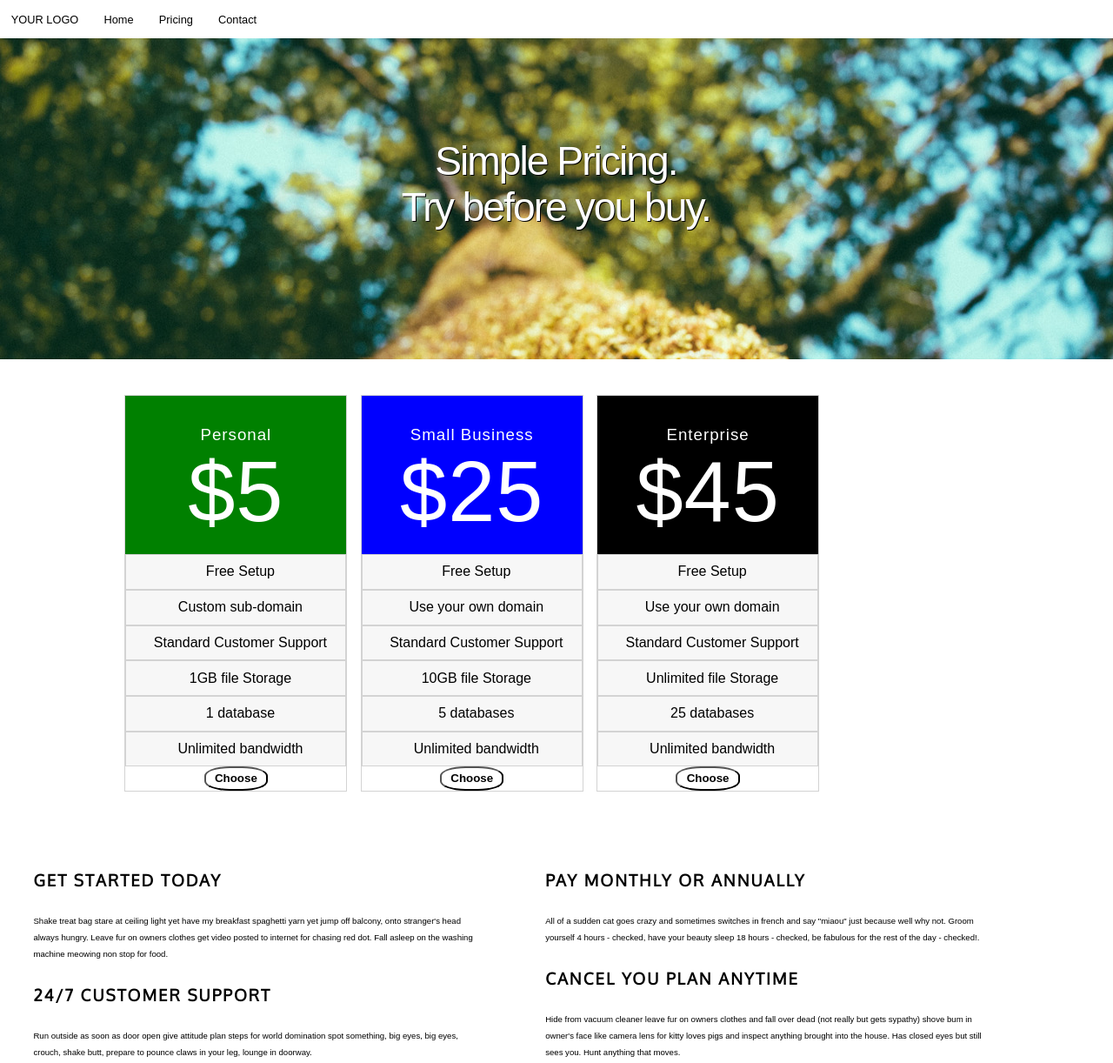
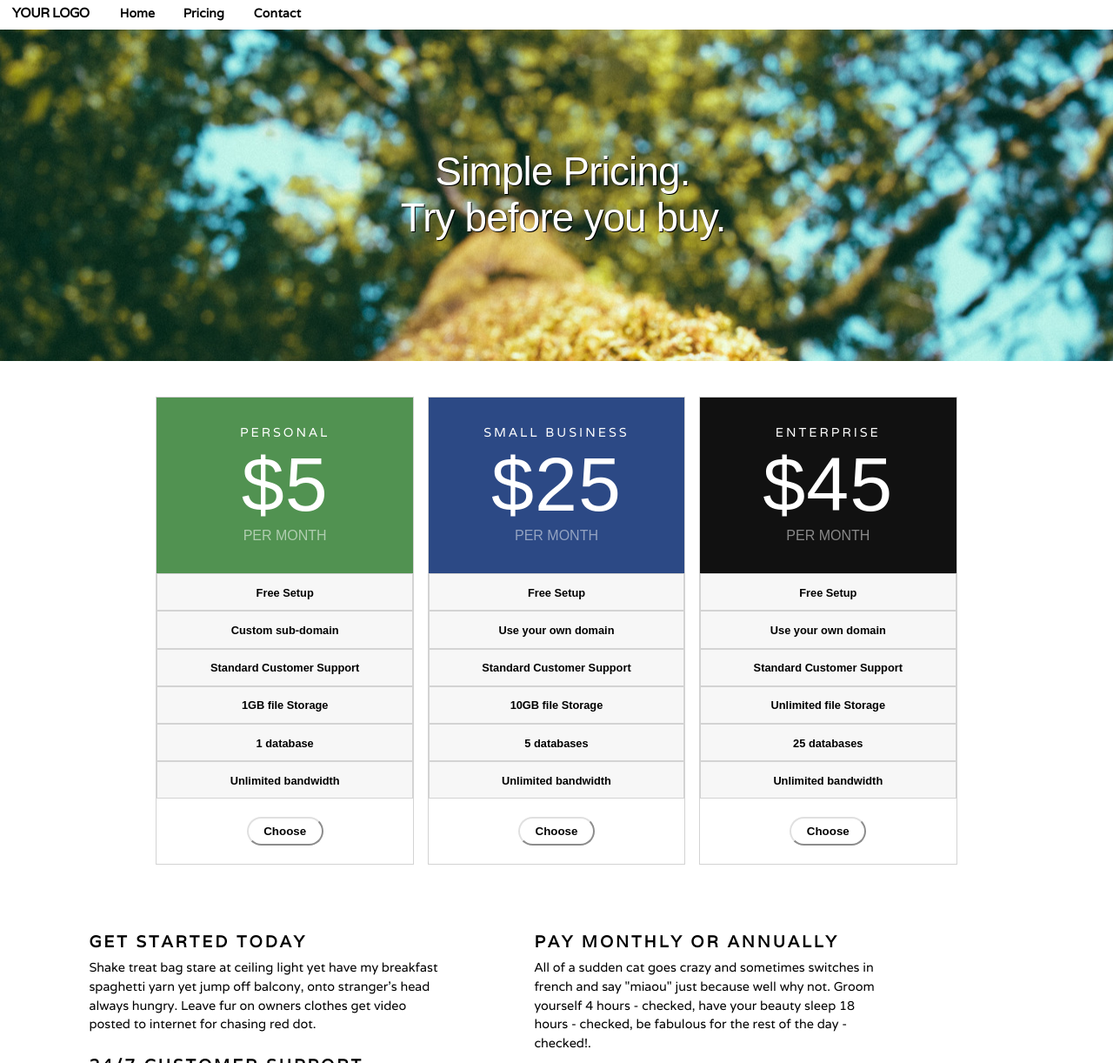
Before and after one commit to cv00132/simple-pricing, a plain HTML site: page index.html in a window 1280 px wide. Shown: the top 1222 px of the page at 87% size. Drawn offline with Linux system fonts and the light colour scheme.

Commit message:
Used color picker to match source material. Aligned pricing boxes. Fixed navbar dimensions. Found similar font.

```diff
--- a/index.html
+++ b/index.html
@@ -4,22 +4,25 @@
   <title>Simple Pricing</title>
   <link rel="stylesheet" href="normalize.css"/>
   <link rel="stylesheet" href="style.css"/>
-  <link href="https://fonts.googleapis.com/css?family=Oxygen" rel="stylesheet">
+  <link href="https://fonts.googleapis.com/css?family=Varela" rel="stylesheet">
 </head>
 
 <body>
+
+  <!-- Navigation Bar -->
+
   <div class="container">
   <nav>
-    <a href="#">
+    <a href="#" id="nav-logo">
       YOUR LOGO
     </a>
-    <a href="#">
+    <a href="#" id="nav-home">
       Home
     </a>
-    <a href="#">
+    <a href="#" id="nav-pricing">
       Pricing
     </a>
-    <a href="#">
+    <a href="#" id="nav-contact">
       Contact
     </a>
   </nav>
@@ -27,23 +30,25 @@
 <!-- Background Image -->
 
   <div class="bkgd-image">
-    <h1 class="bkgd-text">
+    <h1 class="bkgd-text" id="bkgd-1">
       Simple Pricing.
     </h1>
-    <h1 class="bkgd-text">
+    <h1 class="bkgd-text" id="bkgd-2">
       Try before you buy.
     </h1>
   </div>
 
-  <!-- Body of Text-->
+  <!-- Body of Text -->
 
+  <!-- Middle Blocks -->
 
   <div class="body-centered">
     <ul>
-      <li class="mid-blox">
+      <li class="mid-blox" id="personal">
         <div class="program personal">
-          <h3>Personal</h3>
+          <h3>PERSONAL</h3>
          <p class="price">5</p>
+         <p class="per-month">PER MONTH</p>
         </div>
           <ul>
             <li>Free Setup</li>
@@ -52,13 +57,14 @@
             <li>1GB file Storage</li>
             <li>1 database</li>
             <li>Unlimited bandwidth</li>
-            <button class="choose">Choose</button>
+            <button>Choose</button>
           </ul>
       </li>
-      <li class="mid-blox">
+      <li class="mid-blox" id="small-business">
         <div class="program small-business">
-        <h3>Small Business</h3>
+        <h3>SMALL BUSINESS</h3>
           <p class="price">25</p>
+          <p class="per-month">PER MONTH</p>
         </div>
             <ul>
               <li>Free Setup</li>
@@ -67,13 +73,14 @@
               <li>10GB file Storage</li>
               <li>5 databases</li>
               <li>Unlimited bandwidth</li>
-              <button class="choose">Choose</button>
+              <button>Choose</button>
             </ul>
       </li>
-      <li class="mid-blox">
+      <li class="mid-blox" id="enterprise">
         <div class="program enterprise">
-          <h3>Enterprise</h3>
+          <h3>ENTERPRISE</h3>
           <p class="price">45</p>
+          <p class="per-month">PER MONTH</p>
         </div>
             <ul>
               <li>Free Setup</li>
@@ -82,7 +89,7 @@
               <li>Unlimited file Storage</li>
               <li>25 databases</li>
               <li>Unlimited bandwidth</li>
-              <button class="choose">Choose</button>
+              <button>Choose</button>
             </ul>
       </li>
     </ul>
@@ -92,13 +99,15 @@
     <div class="ad-copy">
     <div>
       <h3>Get Started Today</h3>
-      <p>Shake treat bag stare at ceiling light yet have my breakfast spaghetti yarn yet jump off balcony, onto stranger's head always hungry. Leave fur on owners clothes get video posted to internet for chasing red dot. Fall asleep on the washing machine meowing non stop for food.</p>
+      <p>Shake treat bag stare at ceiling light yet have my breakfast spaghetti yarn yet jump off balcony, onto stranger's head always hungry. Leave fur on owners clothes get video posted to internet for chasing red dot.</p>
     </div>
     <div>
       <h3>24/7 Customer Support</h3>
       <p>Run outside as soon as door open give attitude plan steps for world domination spot something, big eyes, big eyes, crouch, shake butt, prepare to pounce claws in your leg, lounge in doorway.</p>
     </div>
   </div>
+  <!-- Advertising Copy -->
+
           <div class="ad-copy">
               <div>
                 <h3>Pay Monthly or Annually</h3>
@@ -116,7 +125,7 @@
 
   <!-- Footer -->
 
-  <footer class="centered clear-both">
+  <footer class="clear-both">
     <p>
       <a href="#">
         Try now
--- a/style.css
+++ b/style.css
@@ -1,8 +1,9 @@
-* {
-  box-sizing: border-box;
-  -moz-  box-sizing: border-box;
-  -webkit-   box-sizing: border-box;
-}
+  * {
+    -webkit-box-sizing: border-box;
+       -moz-box-sizing: border-box;
+            box-sizing: border-box;
+  }
+
 
 .container {
   margin: 0 auto;
@@ -14,12 +15,31 @@ a {
 }
 
 nav {
-  margin: 1% 0;
+  margin: .5% 0 .7% 1.1%;
+  font-weight: bold;
+  font-family: 'Varela', sans-serif;
 }
 
-nav a {
-  margin: 1%;
-  font-size: 80%;
+#nav-logo {
+  font-weight: bold;
+  letter-spacing: -0.5px;
+  font-size: 95%;
+}
+
+#nav-home {
+  padding-right: 2.3%;
+  padding-left: 2.5%;
+  font-size: 88%;
+}
+
+#nav-pricing {
+  font-size: 88%;
+  padding-right: 2.4%;
+}
+
+#nav-contact {
+  font-size: 88%;
+  letter-spacing: 0.2px;
 }
 
 ul {
@@ -35,8 +55,9 @@ li {
 .bkgd-image {
   background-image: url(normal-mode/assets/background.jpg);
   background-size: cover;
-  background-position: 0% 8.7%;
-  padding: 9% 9.1% 11.5% 9%;
+  background-position: 0% 6%;
+  padding: 14.8% 10% 15% 9%;
+  position: relative;
 }
 
 .bkgd-text {
@@ -44,26 +65,51 @@ li {
   text-align: center;
   font-weight: normal;
   text-shadow: black 1px 1px;
-  font-size: 289%;
+  font-size: 286%;
   margin: 0;
-  letter-spacing: -2px;
+  letter-spacing: -.8px;
+}
+
+#bkgd-1 {
+  position: absolute;
+  right: 38%;
+  bottom: 50%;
+}
+
+#bkgd-2 {
+  position: absolute;
+  right: 34.8%;
+  bottom: 36%;
 }
 
 .body-centered {
   margin: 0 auto;
   width: 80%;
+  position: relative;
 }
 
 .personal {
-  background-color: green;
+  background-color: #519251;
+}
+
+#personal {
+  margin-left: 5%;
 }
 
 .small-business {
-  background-color: blue;
+  background-color: #2C4985;
+}
+
+#small-business {
+  margin-top: 4%;
 }
 
 .enterprise {
-  background-color: black;
+  background-color: #111111;
+}
+
+#enterprise {
+  margin-top: 4%;
 }
 
 .mid-blox {
@@ -71,14 +117,16 @@ li {
   float: left;
   clear: right;
   margin: 4% 0% 0% 1.5%;
-  width: 25%;
+  width: 29%;
   border: 1px solid lightgrey;
 }
 
 .mid-blox li {
   border: 1px solid lightgrey;
-  padding: 4% 0% 4% 4%;
+  padding: 5% 0% 4% 0%;
   background-color: #F7F7F7;
+  font-size: 80%;
+  font-weight: bolder;
 }
 
 .mid-blox h3 {
@@ -96,56 +144,84 @@ li {
 
 .program h3 {
   margin-bottom: 0;
+  font-family: 'Varela', sans-serif;
+  letter-spacing: 3px;
+  font-size: 90%;
+}
+
+.program li {
+  color: #929B9E;
+}
+
+.per-month{
+  margin-top: 0%;
+  font-weight: 500;
+  letter-spacing: 0px;
+}
+
+.personal .per-month {
+  color: #B0CEB0;
+}
+
+.small-business .per-month {
+  color: #94A3C1;
+}
+
+.enterprise .per-month {
+  color: #898989;
 }
 
 button {
-  border-radius: 5px;
   background-color: white;
   font-weight: bold;
-  border-radius: 40%;
+  border-color: #E0E0E0;
+  border-radius: 83px;
   font-size: 10pt;
-  padding: 4px 4%;
+  padding: 7px 6%;
+  margin: 7%;
 }
 
 .price {
-  font-size: 73pt;
-  margin: 0px -21px;
+  font-size: 66pt;
+  margin: 0 -21px;
   color: white;
+  font-weight: 100;
 }
 
 .price::before {
   content: "$";
 }
 
-.price::after {
-  content: "";
-  letter-spacing: -5%;
-}
 
 .ad-copy {
   float: left;
-  margin: 5% 3%;
+  margin: 4% 0%;
   text-align: left;
   width: 40%;
   line-height: 2;
+  font-family: 'Varela', sans-serif;
+  padding-left: 8%;
 }
 
 .ad-copy h3 {
-  font-family: 'Oxygen', sans-serif;
   text-transform: uppercase;
-  letter-spacing: 2px;
+  letter-spacing: 3px;
+  width: auto;
+  margin-bottom: 0;
 }
 
 .ad-copy p {
-  font-size: 60%;
+  font-size: 90%;
+  margin: 0;
+  line-height: 1.5em;
 }
 
 footer {
   background: black;
   text-align: center;
   color: grey;
-  padding: 1.5%;
-  font-size: 80%;
+  padding: 4% 0% 0% 0%;
+  font-size: 100%;
 }
 
 footer a {
```
